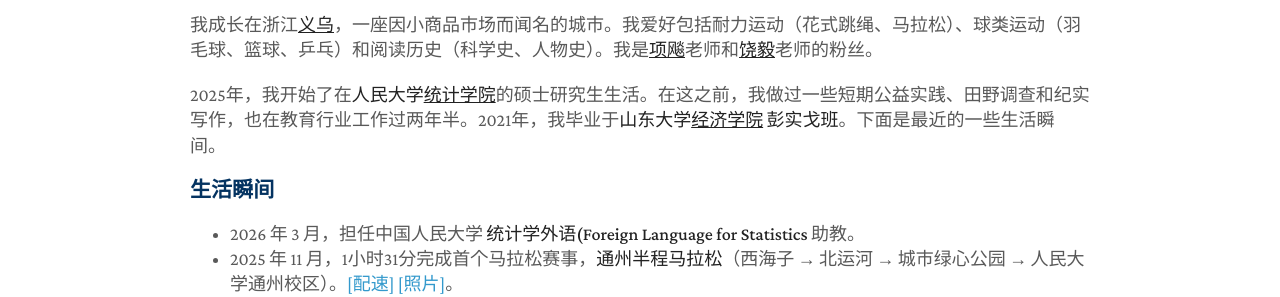
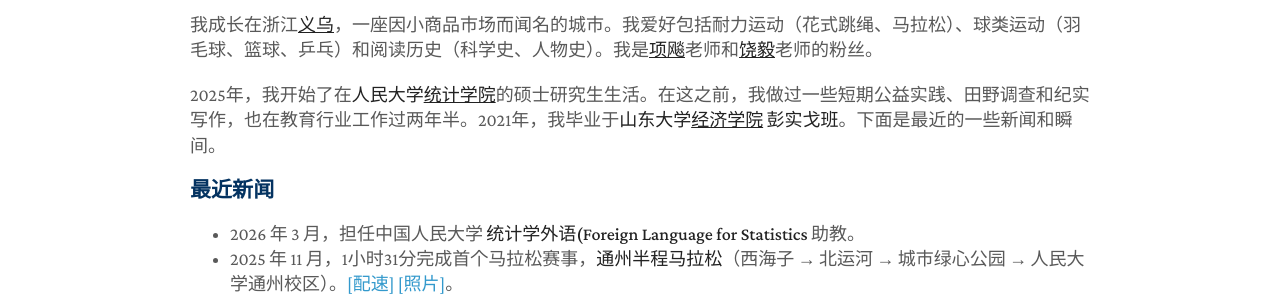
Before and after one commit to zhangming4153/zhangming4153.github.io, a Jekyll site: the page built from cn/index.md, in a window 1280 px wide. Shown: the part 722-1019 px from the top of the page. Built offline with Jekyll 4.4.1, drawn with Linux system fonts in a browser that asks for light colours; a style sheet for code colours, icons or effects is not loaded.

Commit message:
Update index.md

```diff
--- a/cn/index.md
+++ b/cn/index.md
@@ -7,9 +7,9 @@ title: 章明
 
 我成长在浙江<a href="https://en.wikipedia.org/wiki/Yiwu"><strong><u>义乌</u></strong></a>，一座因小商品市场而闻名的城市。我爱好包括耐力运动（花式跳绳、马拉松）、球类运动（羽毛球、篮球、乒乓）和阅读历史（科学史、人物史）。我是<a href="https://baike.baidu.com/item/项飙/23318243"><strong><u>项飚</u></strong></a>老师和<a href="https://en.wikipedia.org/wiki/Rao_Yi"><strong><u>饶毅</u></strong></a>老师的粉丝。
 
-2025年，我开始了在**人民大学**<a href="http://stat.ruc.edu.cn"><strong><u>统计学院</u></strong></a>的硕士研究生生活。在这之前，我做过一些短期公益实践、田野调查和纪实写作，也在教育行业工作过两年半。2021年，我毕业于**山东大学**<a href="https://www.econ.sdu.edu.cn"><strong><u>经济学院</u></strong></a> **彭实戈班**。下面是最近的一些生活瞬间。
+2025年，我开始了在**人民大学**<a href="http://stat.ruc.edu.cn"><strong><u>统计学院</u></strong></a>的硕士研究生生活。在这之前，我做过一些短期公益实践、田野调查和纪实写作，也在教育行业工作过两年半。2021年，我毕业于**山东大学**<a href="https://www.econ.sdu.edu.cn"><strong><u>经济学院</u></strong></a> **彭实戈班**。下面是最近的一些新闻和瞬间。
 
-### 生活瞬间
+### 最近新闻
 - 2026 年 3 月，担任中国人民大学 **统计学外语(Foreign Language for Statistics** 助教。
 - 2025 年 11 月，1小时31分完成首个马拉松赛事，**通州半程马拉松**（西海子 → 北运河 → 城市绿心公园 → 人民大学通州校区）。[[配速]](/assets/tongz_semimara.jpg) [[照片]](/assets/tongz_semimara_profile.jpg)。
 - 2025 年 10 月，在**人民大学新生运动会**参加趣味团体项目和个人田径项目。[[照片]](/assets/sportsmeeting_2025.JPG)
```
